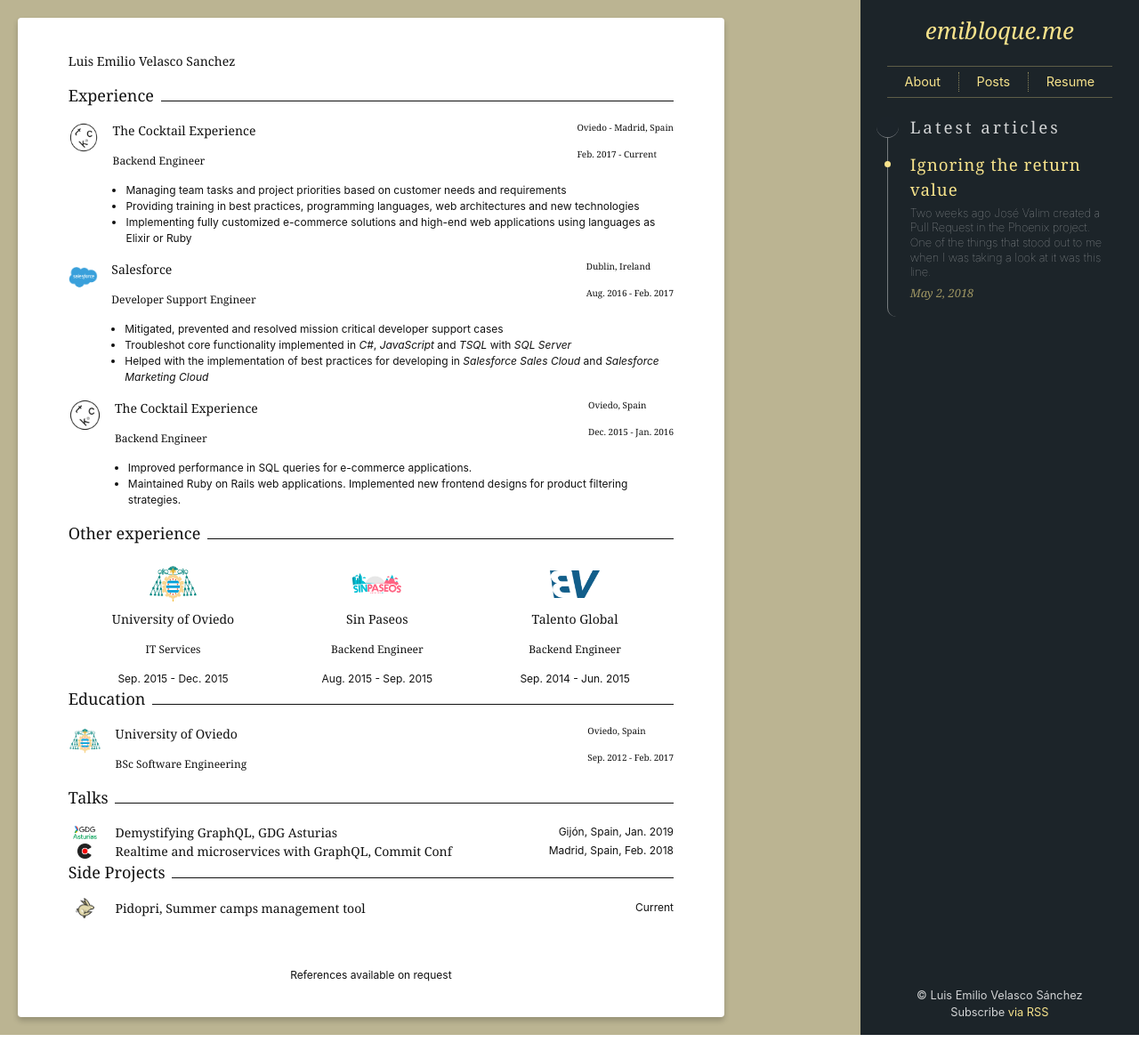
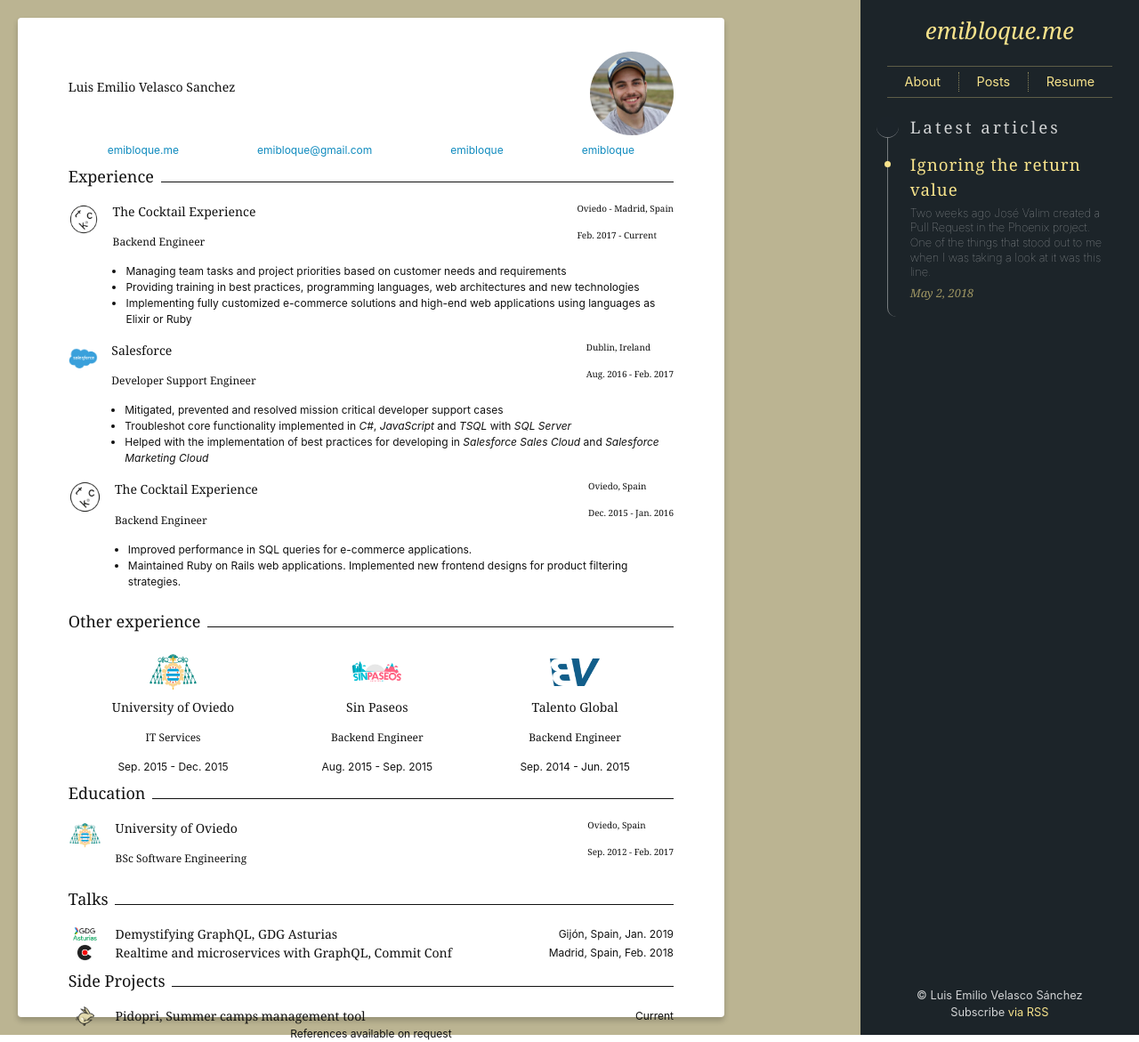
Before and after one commit to emibloque/emibloque, a Jekyll site: the page built from _pages/resume.html, in a window 1280 px wide. Shown: the whole page at 89% size. Built offline with Jekyll 4.4.1, drawn with Linux system fonts in a browser that asks for light colours.

Commit message:
Add portrait

```diff
--- a/_pages/resume.html
+++ b/_pages/resume.html
@@ -7,7 +7,28 @@ permalink: /resume/
 <section class="b-resume">
   <article class="sheet">
     <header class="title">
-      <h1>Luis Emilio <span>Velasco Sanchez</span></h1>
+      <div class="me">
+        <h1 class="name">Luis Emilio <span>Velasco Sanchez</span></h1>
+        <img class="portrait" src="/assets/images/me.jpg" alt="Luis Emilio" />
+      </div>
+      <footer class="footer">
+        <a class="web" href="https://emibloque.me" target="_blank">
+          emibloque.me
+        </a>
+        <a class="email" href="mailto:emibloque@gmail.com" target="_blank">
+          emibloque@gmail.com
+        </a>
+        <a class="github" href="https://github.com/emibloque" target="_blank">
+          emibloque
+        </a>
+        <a
+          class="linkedin"
+          href="https://www.linkedin.com/in/emibloque/"
+          target="_blank"
+        >
+          emibloque
+        </a>
+      </footer>
     </header>
 
     <h2 class="section-title">Experience<span></span></h2>
--- a/_sass/block/_b_resume.scss
+++ b/_sass/block/_b_resume.scss
@@ -11,12 +11,35 @@
     width: 210mm;
     padding: 10mm 15mm;
     font-size: 9pt;
+    @include shadow();
 
-    @include shadow();
+    > .title {
+      .me {
+        display: flex;
+        align-items: center;
+
+        > .name {
+          flex: 1 1 auto;
+        }
+
+        > .portrait {
+          max-width: 25mm;
+          max-height: 25mm;
+          border-radius: 50%;
+        }
+      }
+
+      > .footer {
+        display: flex;
+        justify-content: space-around;
+        margin-top: 2mm;
+      }
+    }
 
     > .section-title {
       display: flex;
       align-items: baseline;
+      margin-top: 2mm;
 
       > span {
         flex: 1;
```
Also changed, not shown: assets/images/me.jpg (added).
